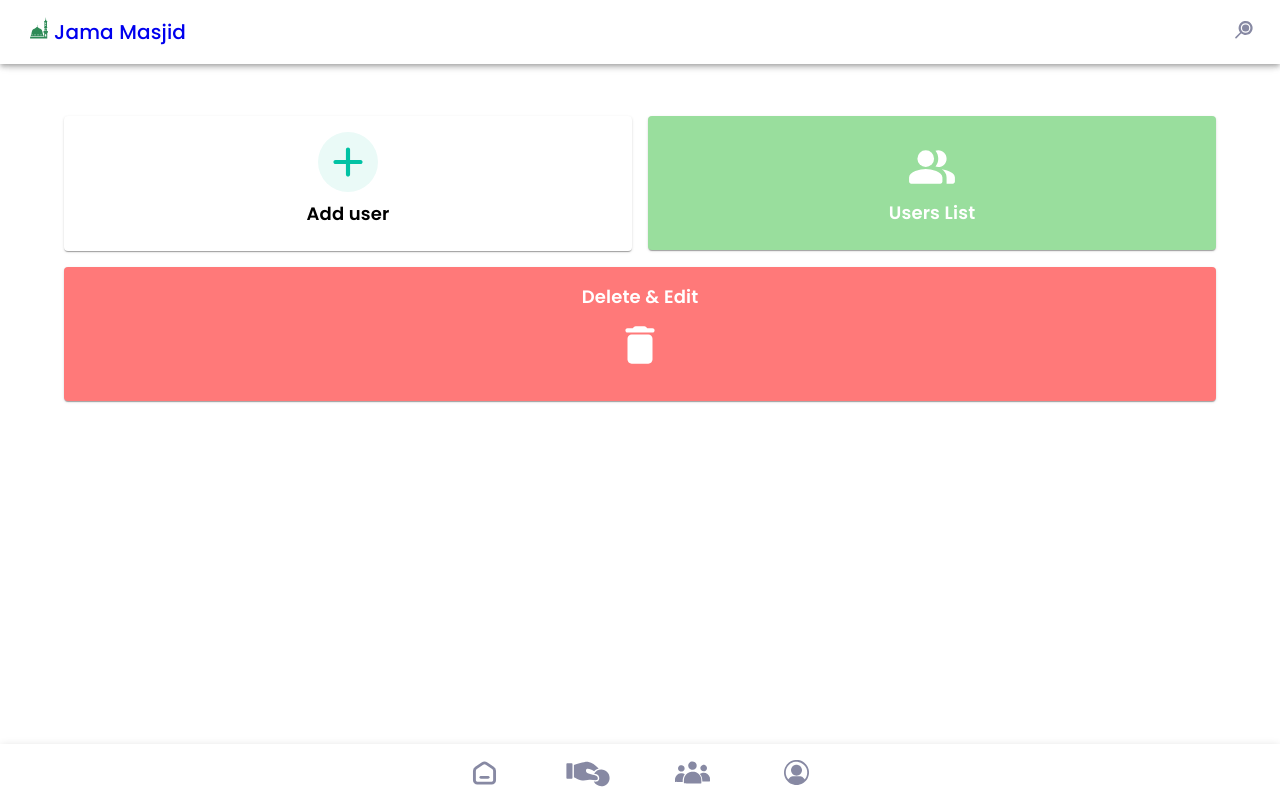
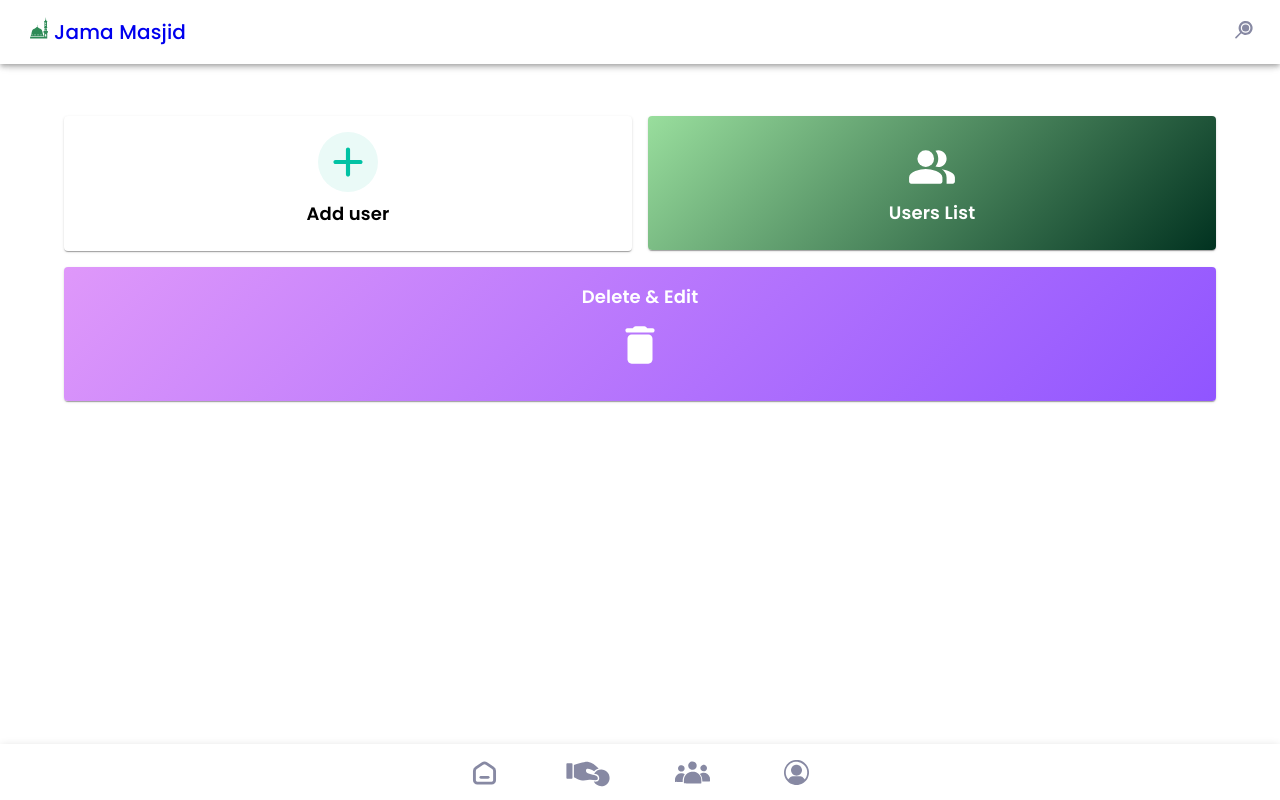
Before and after one commit to Nadeem78633/JamaMasjid, a React (Create React App) app: page /dashboard in a window 1280 px wide. Built offline with nearby package versions, Linux system fonts and the light colour scheme; data requests are answered from the project's data file; a web font is replaced by a local one.

Commit message:
green color added

```diff
--- a/src/Components/Admin/Dashboard/Dashboard.js
+++ b/src/Components/Admin/Dashboard/Dashboard.js
@@ -40,7 +40,7 @@ const Dashboard = () => {
                     fontSize: "18px",
                     fontWeight: "600",
                     color: "black",
-                    marginTop:'8px'
+                    marginTop: "8px",
                   }}
                 >
                   Add user
@@ -50,7 +50,12 @@ const Dashboard = () => {
           </Card>
         </Grid>
         <Grid item xs={6} md={6} sm={6}>
-          <Card style={{ background: "#99de9d" }}>
+          <Card
+            style={{
+
+              background: `linear-gradient(135deg, #99de9d 0%,  #013220 100%)`,
+            }}
+          >
             <CardContent
               style={{
                 display: "flex",
@@ -96,7 +101,11 @@ const Dashboard = () => {
 
         {/* Delete edit users */}
         <Grid item xs={12} md={12} sm={12}>
-          <Card style={{ background: "#ff7979" }}>
+          <Card
+            style={{
+              background: `linear-gradient(135deg, #DF98FA 0%, #9055FF 100%)`,
+            }}
+          >
             <CardContent
               style={{
                 display: "flex",
```
